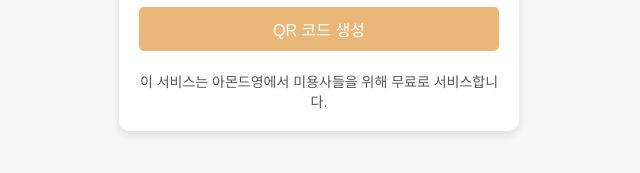
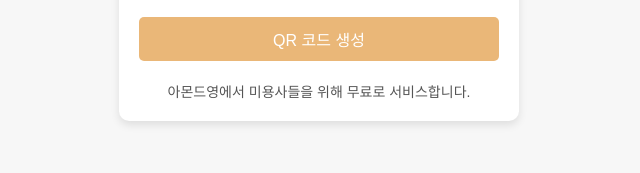
Before and after one commit to kimsungsil1/qr, a plain HTML site: page index.html in a window 1280 px wide. Shown: the part 397-570 px from the top of the page, without its empty margins (321-961 px from the left). Drawn offline with nearby package versions, Linux system fonts and the light colour scheme.

Commit message:
Update index.html

```diff
--- a/index.html
+++ b/index.html
@@ -82,7 +82,7 @@
         <button onclick="generateQRCode()">QR 코드 생성</button>
         <div id="qrcode"></div>
         <button id="downloadBtn" style="display:none; margin-top: 10px;" onclick="downloadQRCode()">QR 코드 다운로드</button>
-        <div class="footer">이 서비스는 아몬드영에서 미용사들을 위해 무료로 서비스합니다.</div>
+        <div class="footer">아몬드영에서 미용사들을 위해 무료로 서비스합니다.</div>
     </div>
 
     <script>
```
